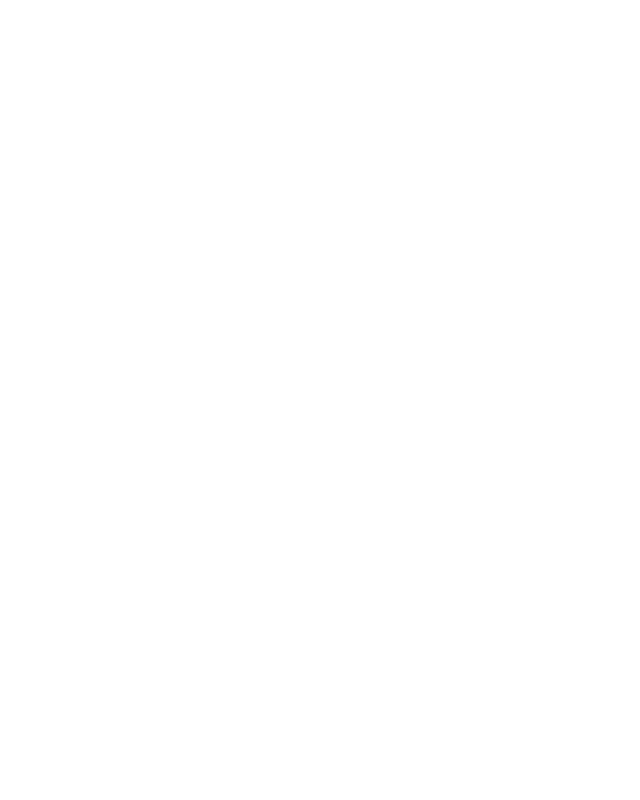
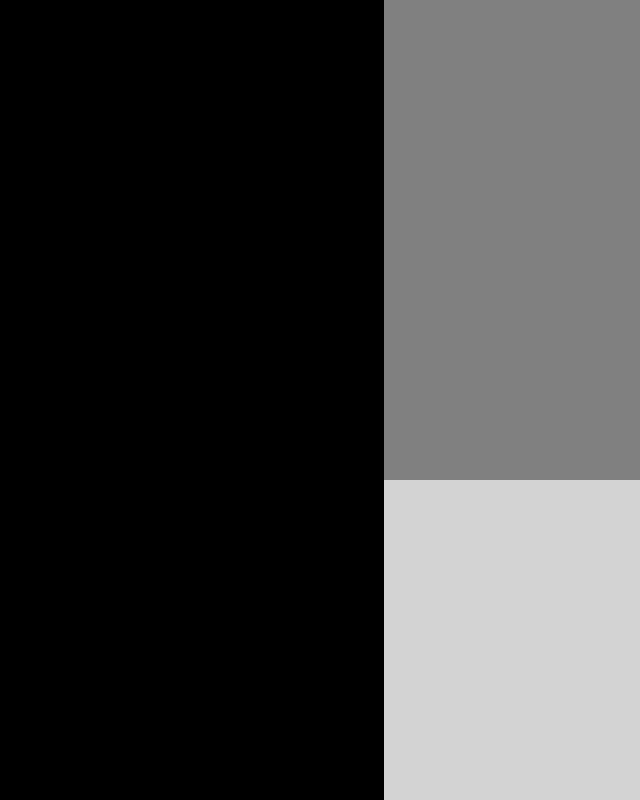
Before and after one commit to pchintalapudi/mdraw, a Vue app: page / in a window 1280 px wide. Shown: the whole page, without its empty margins (640-1280 px from the left). Built offline with nearby package versions, Linux system fonts and the light colour scheme.

Commit message:
Initial layout

```diff
--- a/index.html
+++ b/index.html
@@ -2,8 +2,8 @@
 <html>
     <head>
         <title>MDraw</title>
-        <script async defer src="bundle.js"></script>
     </head>
     <body>
+        <div id="app"></div>
     </body>
 </html>
--- a/package.json
+++ b/package.json
@@ -22,9 +22,12 @@
   "devDependencies": {
     "css-loader": "^2.1.0",
     "file-loader": "^3.0.1",
+    "friendly-errors-webpack-plugin": "^1.7.0",
     "html-webpack-plugin": "^3.2.0",
     "mini-css-extract-plugin": "^0.5.0",
+    "node-sass": "^4.11.0",
     "optimize-css-assets-webpack-plugin": "^5.0.1",
+    "sass-loader": "^7.1.0",
     "style-loader": "^0.23.1",
     "ts-loader": "^5.3.3",
     "typescript": "^3.3.3",
@@ -32,6 +35,7 @@
     "vue": "^2.6.5",
     "vue-loader": "^15.6.2",
     "vue-router": "^3.0.2",
+    "vue-style-loader": "^4.1.2",
     "vue-template-compiler": "^2.6.5",
     "vuex": "^3.1.0",
     "webpack": "^4.29.3",
--- a/src/App.vue
+++ b/src/App.vue
@@ -1,5 +1,5 @@
 <template>
-    <router-view />
+  <router-view/>
 </template>
 <script lang="ts">
 import Vue from "vue";
@@ -11,3 +11,6 @@
   store: Store
 });
 </script>
+<style lang="scss">
+@import "../style/index.scss";
+</style>
--- a/src/components/drawer/Container.vue
+++ b/src/components/drawer/Container.vue
@@ -1,7 +1,13 @@
 <template>
-  <main></main>
+  <main>
+    <article></article>
+    <aside-menu></aside-menu>
+  </main>
 </template>
 <script lang="ts">
 import Vue from "vue";
-export default Vue.extend({});
+import Menu from "./Menu.vue";
+export default Vue.extend({
+  components: { "aside-menu": Menu }
+});
 </script>
--- /dev/null
+++ b/src/components/drawer/Menu.vue
@@ -0,0 +1,13 @@
+<template>
+  <aside>
+    <section></section>
+    <minimap></minimap>
+  </aside>
+</template>
+<script lang="ts">
+import Vue from "vue";
+import Minimap from "./widgets/Minimap.vue";
+export default Vue.extend({
+  components: { minimap: Minimap }
+});
+</script>
--- /dev/null
+++ b/src/components/drawer/widgets/Minimap.vue
@@ -0,0 +1,7 @@
+<template>
+  <section id="minimap"></section>
+</template>
+<script lang="ts">
+import Vue from "vue";
+export default Vue.extend({});
+</script>
--- a/src/index.ts
+++ b/src/index.ts
@@ -3,4 +3,12 @@
 import Router from "./router";
 import Store from "./store";
 
-new Vue({el:"#app",router:Router, components:{App}, store:Store, template:"<App />"});
+console.log("called");
+
+new Vue({
+  el: "#app",
+  router: Router,
+  components: { App },
+  template: "<App />",
+  store: Store
+});
--- /dev/null
+++ b/style/defaults.css
@@ -0,0 +1,43 @@
+body *:not(script) {
+    display: flex;
+    flex-flow: row nowrap;
+}
+
+html,
+body {
+    height: 100vh;
+    width: 100vw;
+    padding: 0;
+    margin: 0;
+    border: 0;
+}
+
+main {
+    height: 100vh;
+    width: 100vw;
+}
+
+main>:first-child {
+    width: 80vw;
+    height: 100vh;
+    background-color: black;
+}
+
+main>:last-child {
+    width: 20vw;
+    height: 100vh;
+    flex-flow: column nowrap;
+}
+
+aside>:first-child {
+    height: 60vh;
+    width: 100%;
+    flex-flow: column nowrap;
+    background-color: gray;
+}
+
+#minimap {
+    height: 40vh;
+    width: 100%;
+    background-color: lightgray;
+}
--- /dev/null
+++ b/style/index.scss
@@ -0,0 +1 @@
+@import "../style/defaults.css";
```
Also changed, not shown: 3 other files (tests, documents, lock files or other folders).
